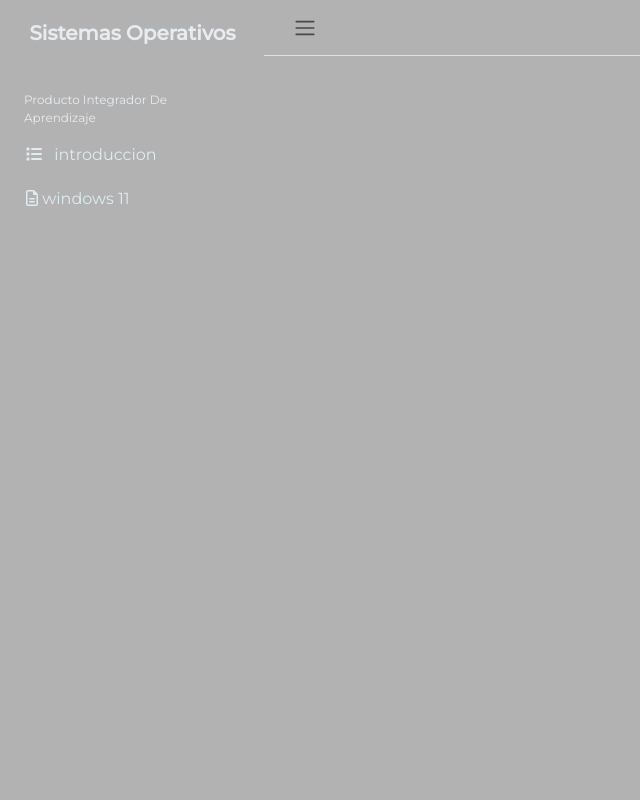
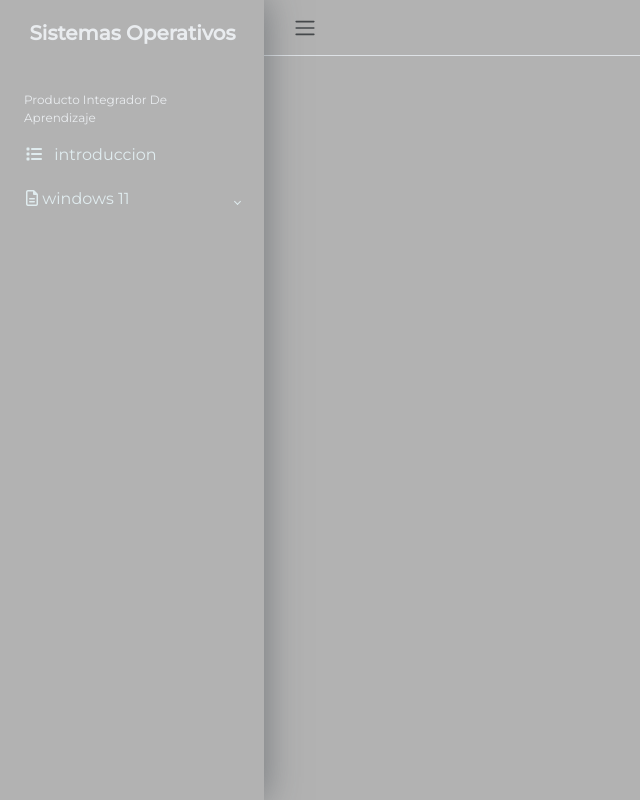
Before and after one commit to monboga/pia-sistemasop-eq2, a plain HTML site: page index.html in a window 1280 px wide. Shown: the whole page, without its empty margins (0-640 px from the left). Drawn offline with nearby package versions, Linux system fonts and the light colour scheme.

Commit message:
se agrego el diseño de el boton toggle del menu lateral

```diff
--- a/css/main.css
+++ b/css/main.css
@@ -40,6 +40,8 @@ li {
     max-width: 264px;
     min-width: 264px;
     transition: all 0.35s ease-in-out;
+    box-shadow: 0 0 35px 0 rgba(49,57,66,0.5);
+    z-index: 1111;
 }
 
 /* colapso del menu lateral */
@@ -57,7 +59,10 @@ li {
     overflow: hidden;
     transition: all 0.35s ease-in-out;
 }
-
+.content {
+    font-size: 1.2375rem;
+    color: #fff;
+}
 .sidebar-logo {
     padding: 1.15rem 1.5rem;
 }
@@ -86,3 +91,27 @@ a.sidebar-link {
     display: block;
     font-size: 1rem;
 }
+
+.sidebar-link[data-bs-toggle="collapse"]::after {
+    border: solid;
+    border-width: 0 0.075rem 0.075rem 0;
+    content: "";
+    display: inline-block;
+    padding: 2px;
+    position: absolute;
+    right: 1.5rem;
+    top: 1.4rem;
+    transform: rotate(-135deg);
+    transition: all 0.2s ease-out;
+}
+
+.sidebar-link[data-bs-toggle="collapse"].collapsed::after {
+    transform: rotate(45deg);
+    transition: all 0.2s ease-out;
+}
+
+@media (min-width: 768px) {
+    .content {
+        width: auto;
+    }
+}
```
